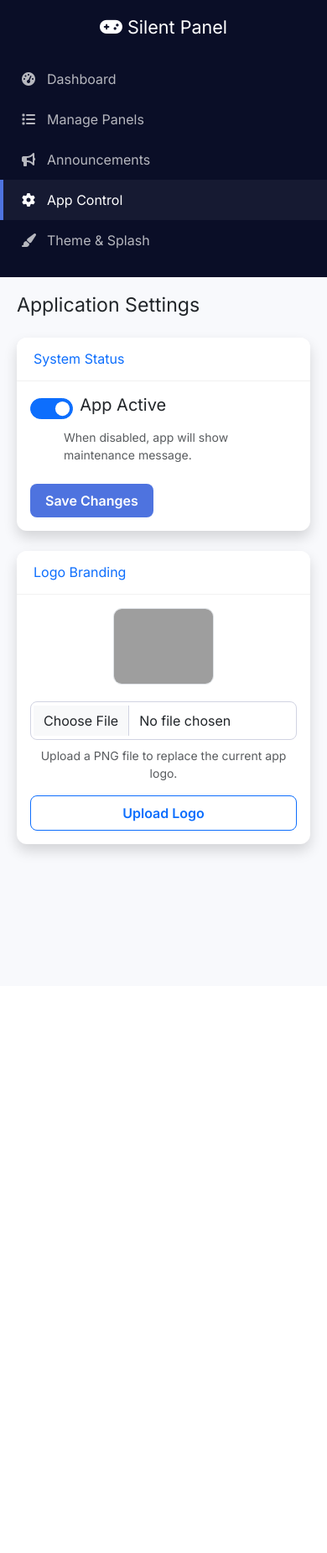
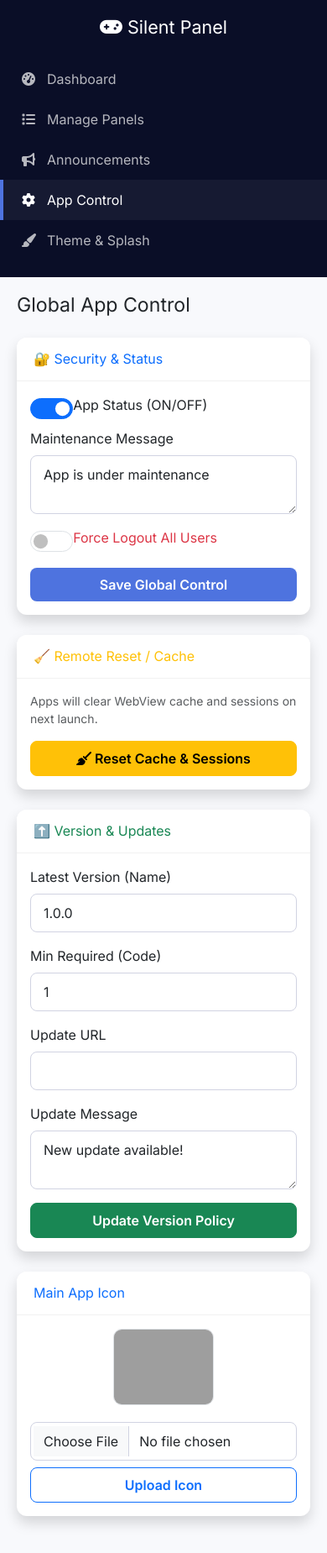
Before and after one commit to somysam12/10-15-full-workingzip, a PHP site: page /cpanel_php/settings.php in a window 390 px wide. Shown: the whole page at 84% size. Before the commit the page ends 1021 px from the top, so only its background shows below. Run offline with PHP 8.4, Linux system fonts and the light colour scheme; data comes from the database, SQL or seed files in the repository; data that the repository does not hold is empty; grey boxes are pictures that could not be loaded.

Commit message:
Update app configuration for version management and loader URL
Update app_config.php and database_v2.sql to handle integer version codes and add loader URL to branding. Update settings.php for new app control and versioning fields.

Replit-Commit-Author: Agent
Replit-Commit-Session-Id: a96ea055-ac72-4d39-9b02-97f1e114a648
Replit-Commit-Checkpoint-Type: full_checkpoint
Replit-Commit-Event-Id: d3814085-8d50-4d79-9d4b-768474147554
Replit-Commit-Screenshot-Url: https://storage.googleapis.com/screenshot-production-us-central1/058548dc-11bc-4ea7-bfd9-2dd864625db1/a96ea055-ac72-4d39-9b02-97f1e114a648/2H6og4i
Replit-Helium-Checkpoint-Created: true

```diff
--- a/cpanel_php/app_config.php
+++ b/cpanel_php/app_config.php
@@ -18,7 +18,7 @@ $response = [
     ],
     "version_management" => [
         "latest_version" => $all_config['latest_version'] ?? '1.0.0',
-        "min_required_version" => $all_config['min_required_version'] ?? '1.0.0',
+        "min_required_version" => (int)($all_config['min_required_version'] ?? 1),
         "update_url" => $all_config['update_url'] ?? '',
         "update_message" => $all_config['update_message'] ?? ''
     ],
@@ -43,6 +43,7 @@ $response = [
     "branding" => [
         "splash_logo" => $base_url . "/splash_logo.png",
         "app_logo" => $base_url . "/logo.png",
+        "loader_animation_url" => $all_config['loader_url'] ?? '',
         "splash_text" => $all_config['splash_text'] ?? '',
         "bg_color" => $all_config['bg_color'] ?? '#0A0E27'
     ],
--- a/cpanel_php/database_v2.sql
+++ b/cpanel_php/database_v2.sql
@@ -34,7 +34,7 @@ INSERT IGNORE INTO app_config (config_key, config_value) VALUES
 ('maintenance_message', 'App is under maintenance'),
 ('force_logout_flag', 'no'),
 ('latest_version', '1.0.0'),
-('min_required_version', '1.0.0'),
+('min_required_version', '1'),
 ('update_url', ''),
 ('update_message', 'New update available!'),
 ('reset_cache_flag', 'no'),
--- a/cpanel_php/settings.php
+++ b/cpanel_php/settings.php
@@ -3,52 +3,122 @@ require_once 'header.php';
 
 if ($_SERVER['REQUEST_METHOD'] === 'POST') {
     if (isset($_POST['update_general'])) {
-        setConfig('app_enabled', isset($_POST['app_enabled']) ? 'true' : 'false');
-        $msg = "General settings updated!";
+        setConfig('app_status', isset($_POST['app_status']) ? 'ON' : 'OFF');
+        setConfig('maintenance_message', $_POST['maintenance_message']);
+        setConfig('force_logout_flag', isset($_POST['force_logout']) ? 'yes' : 'no');
+        $msg = "Global Control updated!";
     }
+
+    if (isset($_POST['update_version'])) {
+        setConfig('latest_version', $_POST['latest_version']);
+        setConfig('min_required_version', (int)$_POST['min_required_version']);
+        setConfig('update_url', $_POST['update_url']);
+        setConfig('update_message', $_POST['update_message']);
+        $msg = "Version settings updated!";
+    }
+
+    if (isset($_POST['remote_reset'])) {
+        setConfig('reset_cache_flag', 'yes');
+        setConfig('reset_time', date('Y-m-d H:i:s'));
+        $msg = "Remote reset command sent to all apps!";
+    }
+
     if (isset($_FILES['logo']) && $_FILES['logo']['error'] === 0) {
         move_uploaded_file($_FILES['logo']['tmp_name'], __DIR__ . '/logo.png');
-        $msg = "Logo uploaded successfully! The new logo is now active for all APK users.";
+        $msg = "App logo updated!";
     }
 }
-$app_enabled = getConfig('app_enabled', 'true') === 'true';
+
+$all_config = getAllConfig();
 ?>
 <div class="d-sm-flex align-items-center justify-content-between mb-4">
-    <h1 class="h3 mb-0 text-gray-800">Application Settings</h1>
+    <h1 class="h3 mb-0 text-gray-800">Global App Control</h1>
 </div>
 
 <div class="row">
     <div class="col-lg-6">
+        <!-- Global Control -->
         <div class="card shadow mb-4">
             <div class="card-header py-3">
-                <h6 class="m-0 font-weight-bold text-primary">System Status</h6>
+                <h6 class="m-0 font-weight-bold text-primary">🔐 Security & Status</h6>
             </div>
             <div class="card-body">
                 <form method="POST">
+                    <div class="form-check form-switch mb-3">
+                        <input class="form-check-input" type="checkbox" name="app_status" <?php echo ($all_config['app_status'] ?? 'ON') == 'ON' ? 'checked' : ''; ?>>
+                        <label class="form-check-label">App Status (ON/OFF)</label>
+                    </div>
+                    <div class="mb-3">
+                        <label class="form-label">Maintenance Message</label>
+                        <textarea name="maintenance_message" class="form-control"><?php echo htmlspecialchars($all_config['maintenance_message'] ?? ''); ?></textarea>
+                    </div>
                     <div class="form-check form-switch mb-4">
-                        <input class="form-check-input" type="checkbox" name="app_enabled" <?php echo $app_enabled ? 'checked' : ''; ?>>
-                        <label class="form-check-label h5 ms-2">App Active</label>
-                        <p class="text-muted small mt-2">When disabled, app will show maintenance message.</p>
+                        <input class="form-check-input" type="checkbox" name="force_logout" <?php echo ($all_config['force_logout_flag'] ?? 'no') == 'yes' ? 'checked' : ''; ?>>
+                        <label class="form-check-label text-danger">Force Logout All Users</label>
                     </div>
-                    <button type="submit" name="update_general" class="btn btn-primary">Save Changes</button>
+                    <button type="submit" name="update_general" class="btn btn-primary w-100">Save Global Control</button>
                 </form>
+            </div>
+        </div>
+
+        <!-- Remote Reset -->
+        <div class="card shadow mb-4">
+            <div class="card-header py-3">
+                <h6 class="m-0 font-weight-bold text-warning">🧹 Remote Reset / Cache</h6>
+            </div>
+            <div class="card-body">
+                <p class="small text-muted">Apps will clear WebView cache and sessions on next launch.</p>
+                <form method="POST" onsubmit="return confirm('Trigger remote reset for all users?')">
+                    <button type="submit" name="remote_reset" class="btn btn-warning w-100"><i class="fas fa-broom"></i> Reset Cache & Sessions</button>
+                </form>
+                <?php if (($all_config['reset_cache_flag'] ?? 'no') == 'yes'): ?>
+                    <div class="badge bg-warning text-dark mt-2 w-100">Reset Pending Since: <?php echo $all_config['reset_time']; ?></div>
+                <?php endif; ?>
             </div>
         </div>
     </div>
 
     <div class="col-lg-6">
+        <!-- Version Management -->
+        <div class="card shadow mb-4">
+            <div class="card-header py-3">
+                <h6 class="m-0 font-weight-bold text-success">⬆️ Version & Updates</h6>
+            </div>
+            <div class="card-body">
+                <form method="POST">
+                    <div class="row">
+                        <div class="col-md-6 mb-3">
+                            <label class="form-label">Latest Version (Name)</label>
+                            <input type="text" name="latest_version" class="form-control" value="<?php echo htmlspecialchars($all_config['latest_version'] ?? ''); ?>" placeholder="e.g. 1.2.0">
+                        </div>
+                        <div class="col-md-6 mb-3">
+                            <label class="form-label">Min Required (Code)</label>
+                            <input type="number" name="min_required_version" class="form-control" value="<?php echo htmlspecialchars($all_config['min_required_version'] ?? '1'); ?>" placeholder="e.g. 2">
+                        </div>
+                    </div>
+                    <div class="mb-3">
+                        <label class="form-label">Update URL</label>
+                        <input type="url" name="update_url" class="form-control" value="<?php echo htmlspecialchars($all_config['update_url'] ?? ''); ?>">
+                    </div>
+                    <div class="mb-3">
+                        <label class="form-label">Update Message</label>
+                        <textarea name="update_message" class="form-control"><?php echo htmlspecialchars($all_config['update_message'] ?? ''); ?></textarea>
+                    </div>
+                    <button type="submit" name="update_version" class="btn btn-success w-100">Update Version Policy</button>
+                </form>
+            </div>
+        </div>
+
+        <!-- App Icon -->
         <div class="card shadow mb-4 text-center">
             <div class="card-header py-3 text-start">
-                <h6 class="m-0 font-weight-bold text-primary">Logo Branding</h6>
+                <h6 class="m-0 font-weight-bold text-primary">Main App Icon</h6>
             </div>
             <div class="card-body">
                 <img src="logo.png?v=<?php echo time(); ?>" class="logo-preview-big border" alt="Logo">
                 <form method="POST" enctype="multipart/form-data">
-                    <div class="mb-3">
-                        <input type="file" name="logo" class="form-control" accept=".png">
-                        <p class="small text-muted mt-2">Upload a PNG file to replace the current app logo.</p>
-                    </div>
-                    <button type="submit" class="btn btn-outline-primary w-100">Upload Logo</button>
+                    <input type="file" name="logo" class="form-control mb-2" accept=".png">
+                    <button type="submit" class="btn btn-outline-primary w-100">Upload Icon</button>
                 </form>
             </div>
         </div>
```
